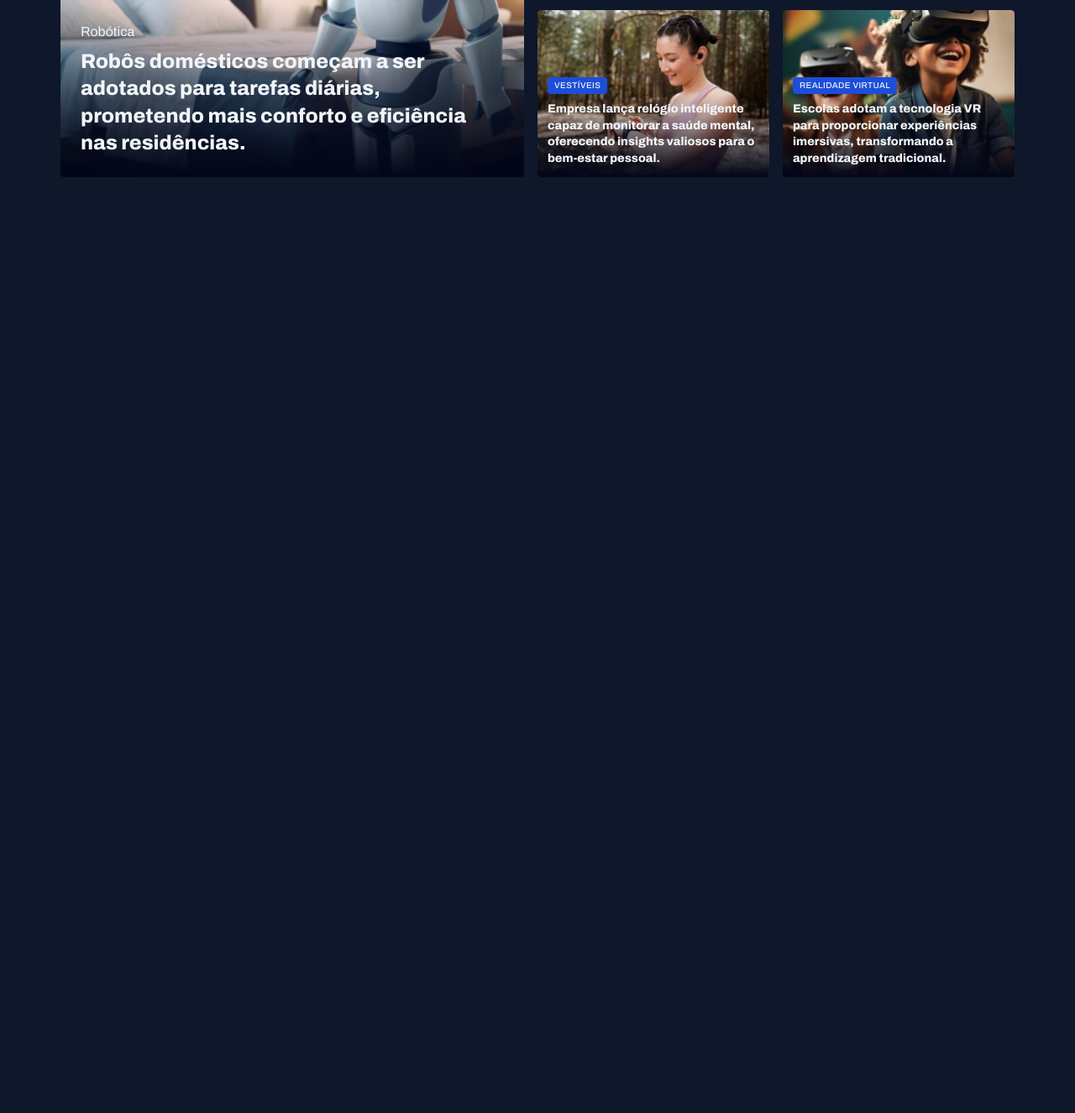
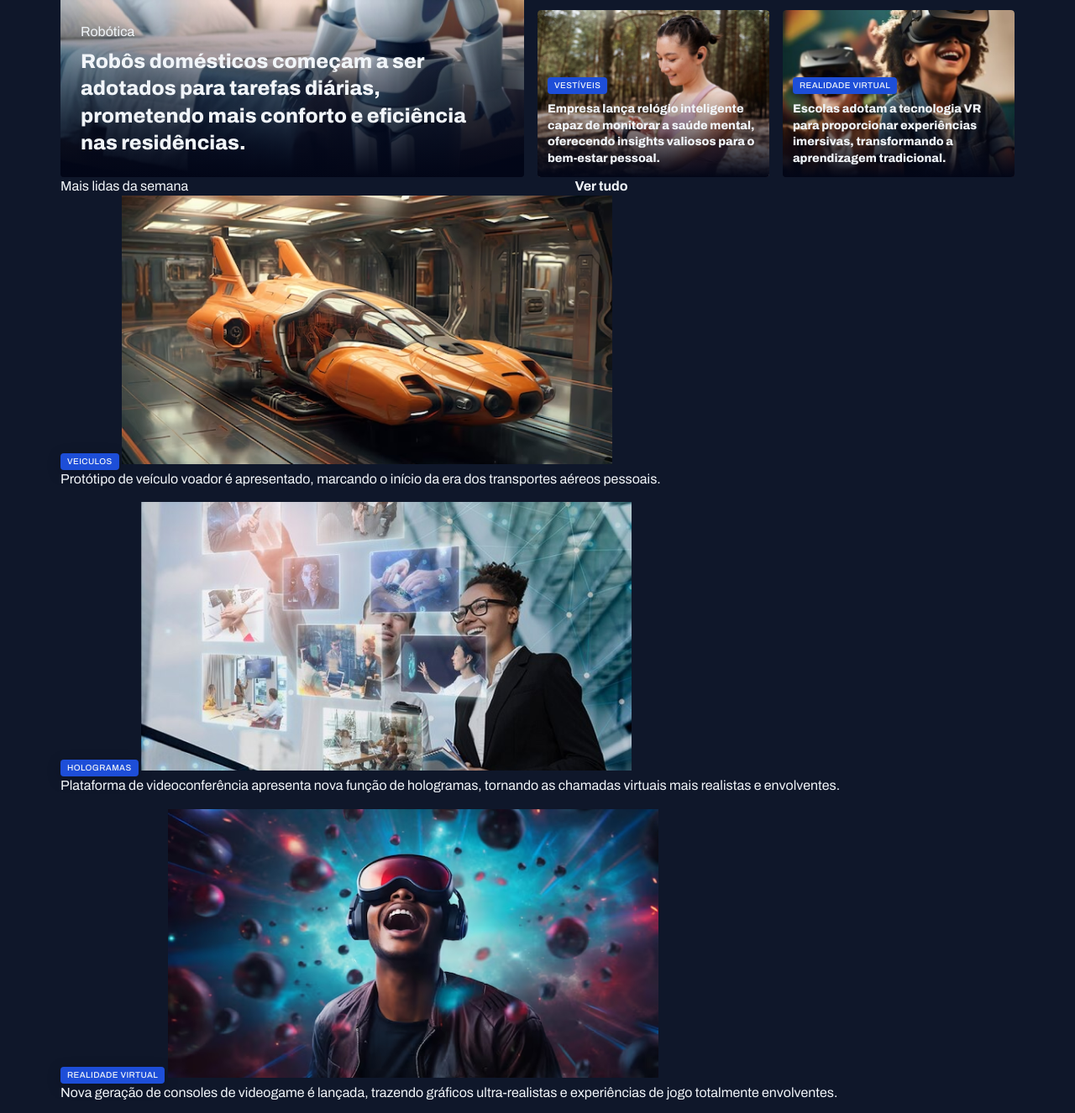
Before and after one commit to marianaprodrigues/Portal-de-Noticias, a plain HTML site: page index.html in a window 1280 px wide. Shown: the part 366-1692 px from the top of the page at 84% size. Before the commit the page ends 800 px from the top, so only its background shows below. Drawn offline with Linux system fonts and the light colour scheme.

Commit message:
estruturando a seção mais lida da semana

```diff
--- a/index.html
+++ b/index.html
@@ -100,6 +100,51 @@
 
         </section>
 
+        <section id="weekly">
+            <header class="grid grid-flow-col">
+                <h3>Mais lidas da semana</h3>
+                <a href="#" class="grid grid-flow-col">
+                    <strong>Ver tudo</strong>
+                    <span></span>
+                </a>
+            </header>
+
+            <div class="grid gap-16">
+                <figure>
+                    <span class="content-tag"> Veiculos</span>
+                    <img src="Assets/Images/Image 06.png" alt="Protótipo de veículo voador é apresentado, marcando o início da era dos transportes aéreos pessoais.">
+                    <p>
+                        Protótipo de veículo voador é apresentado, marcando o início da era dos transportes aéreos pessoais.
+                    </p>
+                </figure>
+
+                <figure>
+                    <span class="content-tag"> Hologramas</span>
+                    <img src="Assets/Images/Image 07.png" alt="Plataforma de videoconferência apresenta nova função de hologramas, tornando as chamadas virtuais mais realistas e envolventes.">
+                    <p>
+                        Plataforma de videoconferência apresenta nova função de hologramas, tornando as chamadas virtuais mais realistas e envolventes.                    </p>
+                </figure>
+
+                <figure>
+                    <span class="content-tag"> Realidade virtual</span>
+                    <img src="Assets/Images/Image 08.png" alt="Nova geração de consoles de videogame é lançada, trazendo gráficos ultra-realistas e experiências de jogo totalmente envolventes.">
+                    <p>
+                        Nova geração de consoles de videogame é lançada, trazendo gráficos ultra-realistas e experiências de jogo totalmente envolventes.
+                    </p>
+                </figure>
+
+                <figure>
+                    <span class="content-tag"> Internet</span>
+                    <img src="Assets/Images/Image 09.png" alt="Projeto busca oferecer internet de alta velocidade em áreas remotas através de satélites.">
+                    <p>
+                        Projeto busca oferecer internet de alta velocidade em áreas remotas através de satélites.
+                    </p>
+                </figure>
+            </div>
+        </section>
+
     </main>
+
+
 </body>
 </html>
```
